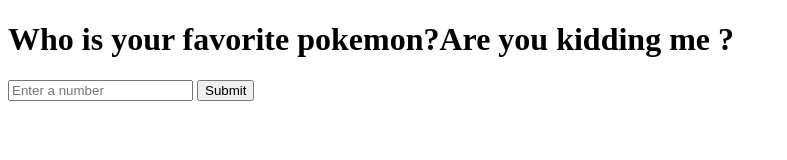
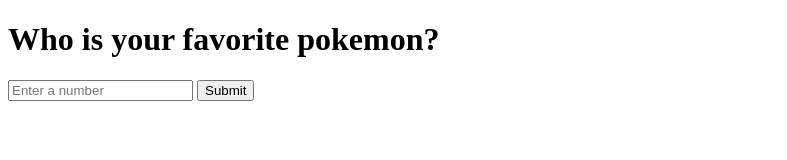
Before and after one commit to c0763131/favorite-pokemon, a website: page index.html in a window 1280 px wide. Shown: the whole page, without its empty margins (0-787 px from the left). Drawn offline with Linux system fonts and the light colour scheme.

Commit message:
test_success

```diff
--- a/index.html
+++ b/index.html
@@ -7,7 +7,7 @@
     <title>Document</title>
 </head>
 <body>
-    <h1>Who is your favorite pokemon?Are you kidding me ?</h1>
+    <h1>Who is your favorite pokemon?</h1>
     <input id="txt-pokemon-name" type="text" placeholder="Enter a number"/>
     <button id="btn-submit">Submit</button>
     <img src=""/>
```
